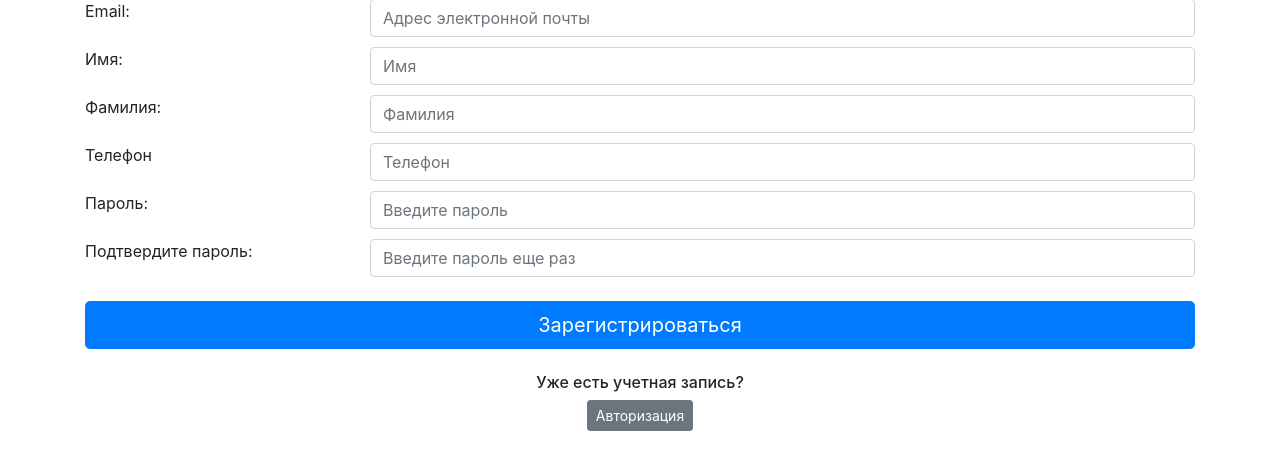
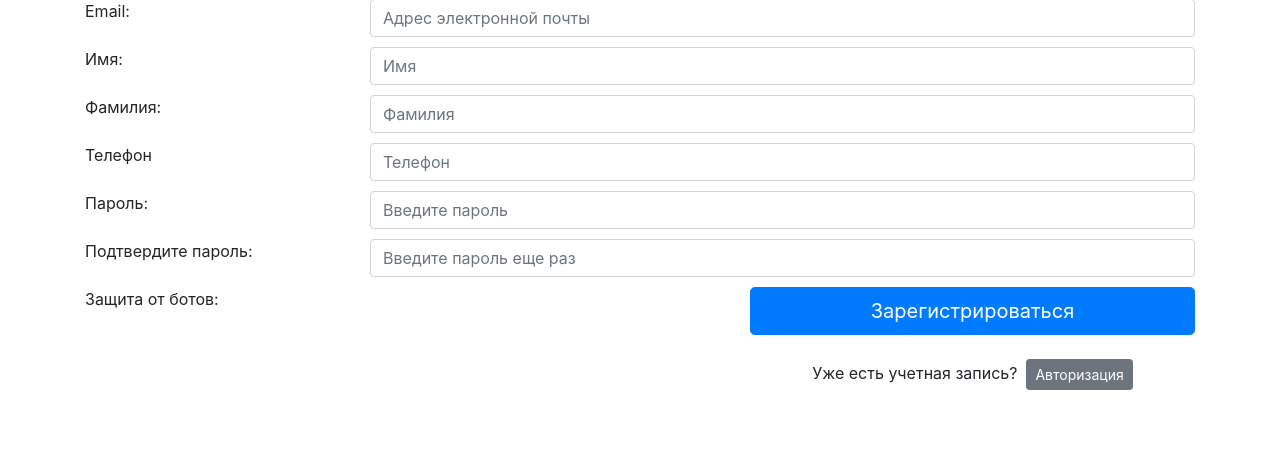
Before and after one commit to dmitriyteteruk/ProjectFairy, a Flask app: page /register in a window 1280 px wide. Shown: the part 126-596 px from the top of the page. Run offline with Flask 2, Linux system fonts and the light colour scheme; parts of the project's set-up code (start-up, migrations or seed data) failed here and were passed over; some libraries are stand-ins or nearby versions.

Commit message:
Added: Google ReCaptcha for Registration fairy-install.sh: secrets length increased from 16 to 30

```diff
--- a/fairy/templates/register.html
+++ b/fairy/templates/register.html
@@ -54,17 +54,26 @@
             <div class="col-9">
                 {{ form.password2(class="form-control", placeholder="Введите пароль еще раз") }}
             </div>
+            <br><br>
+
+            <div class="col-3">
+            Защита от ботов:
+            </div>
+                        <div class="col-4">
+                {{ form.recaptcha }}
+            </div>
+           <div class="col">
+                {{ form.submit(class="btn btn-lg btn-block btn-primary") }}
+        <div class="checkbox mb-3 text-center"><br>
+            Уже есть учетная запись?&nbsp;&nbsp;<a class="btn btn-sm btn-secondary"
+                                                      href="{{ url_for('users_bp.login_page') }}">
+                Авторизация</a>
 
         </div>
-            <br>
+            </div>
+        </div>
 
 
-             {{ form.submit(class="btn btn-lg btn-block btn-primary") }}
-            <br>
-            <div class="checkbox mb-3 text-center">
-                <h6>Уже есть учетная запись?</h6>
-                <a class="btn btn-sm btn-secondary" href="{{ url_for('users_bp.login_page') }}">Авторизация</a>
-            </div>
     </form>
     <!-- конец блока content -->
 {% endblock %}
--- a/fairy/users/forms.py
+++ b/fairy/users/forms.py
@@ -3,7 +3,7 @@ import datetime
 from datetime import datetime
 
 from flask_login import current_user
-from flask_wtf import FlaskForm
+from flask_wtf import FlaskForm, RecaptchaField
 from wtforms import StringField, PasswordField, SubmitField
 from wtforms.validators import Length, EqualTo, Email, DataRequired, ValidationError, Regexp
 from fairy.models import Santa
@@ -22,6 +22,7 @@ class RegisterForm(FlaskForm):
     password1 = PasswordField(label='Пароль:', validators=[Length(min=6), DataRequired()])
     password2 = PasswordField(label='Подтвердите пароль:', validators=[EqualTo('password1'), DataRequired()])
     submit = SubmitField(label='Зарегистрироваться')
+    recaptcha = RecaptchaField()
 
     # проверка на наличие в базе адреса почты
     def validate_email_address(self, email_address_to_check):
```
Also changed, not shown: 1 other file. Lines whose indentation alone changed are shown as unchanged.
